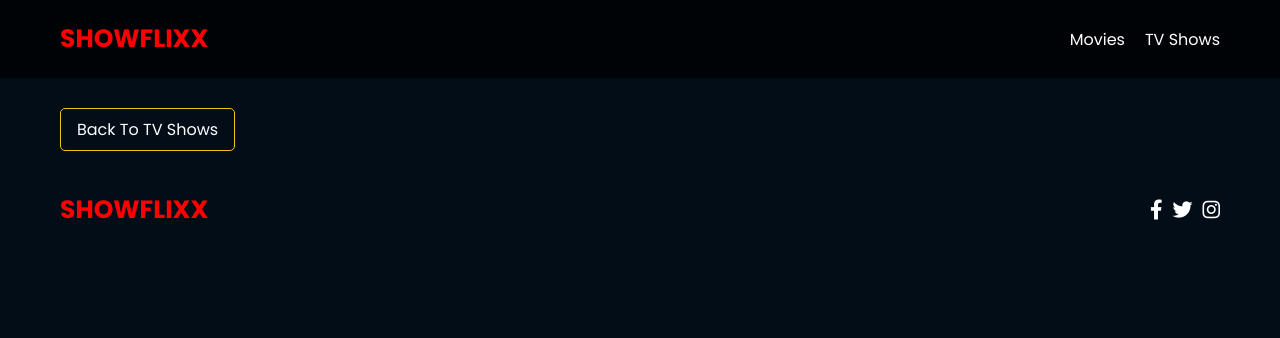
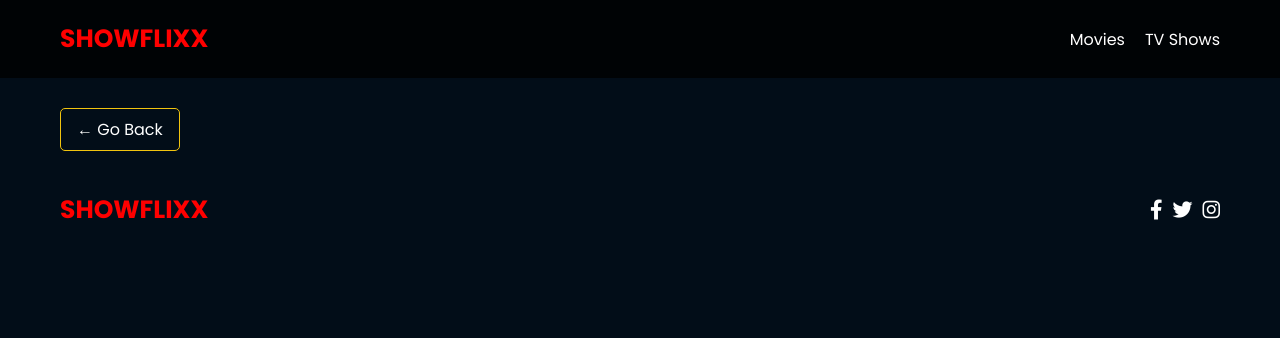
Before and after one commit to D-Chaney/showflix, a PHP site: page /tv-details.php in a window 1280 px wide. Shown: the top 338 px of the page. Run offline with PHP 8.4, Linux system fonts and the light colour scheme.

Commit message:
Updated the back button to a window.back() functionality

```diff
--- a/movie-details.php
+++ b/movie-details.php
@@ -6,7 +6,7 @@
     <!-- Movie Details -->
     <section class="container">
       <div class="back">
-        <a class="btn" href="/">Back To Movies</a>
+      <a class="btn" onclick="goBack()">&larr; Go Back</a>
       </div>
       <!-- Movie Details Output -->
       <div id="movie-details"></div>
--- a/tv-details.php
+++ b/tv-details.php
@@ -7,7 +7,7 @@
     <!-- Show Details -->
     <section class="container">
       <div class="back">
-        <a class="btn" href="shows.php">Back To TV Shows</a>
+        <a class="btn" onclick="goBack()">&larr; Go Back</a>
       </div>
       <!-- Show Details Output -->
       <div id="show-details"></div>
```
